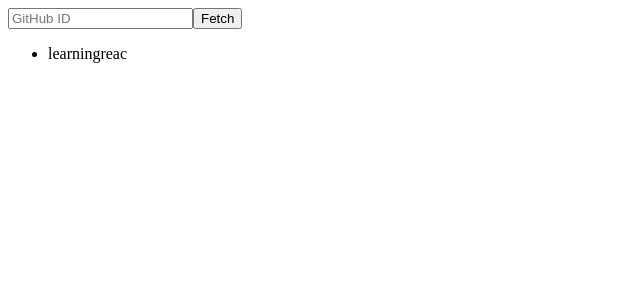
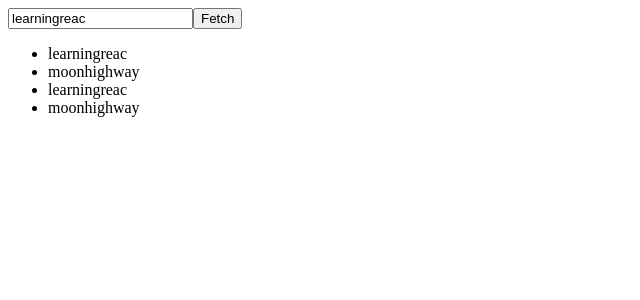
Before and after one commit to learningreac/checkbox, a React (Create React App) app: page / in a window 1280 px wide. Shown: the top 300 px of the page, without its empty margins (0-640 px from the left). Built offline with nearby package versions, Linux system fonts and the light colour scheme; no server answers.

Commit message:
The value of input box changes everytime when you click the item on HistoryList component

```diff
--- a/src/FetchUserInputbox.js
+++ b/src/FetchUserInputbox.js
@@ -1,4 +1,4 @@
-import React, { useState } from 'react';
+import React, { useEffect, useState } from 'react';
 
 const InputBox = ({fetchHistory, setFetchHistory, initialID, onNewFetch}) => {
     const [id, setID] = useState(initialID);
@@ -9,9 +9,17 @@ const InputBox = ({fetchHistory, setFetchHistory, initialID, onNewFetch}) => {
         setFetchHistory([...fetchHistory, id]);
     };
 
+    useEffect(()=>{
+        setID(initialID)
+    }, [initialID]);
+
+    console.log('initialid-->'+initialID);
+    console.log('current id-->'+id);
+
     return (
         <form onSubmit={submit}>
             <input
+                value={id}
                 onChange = {e => setID(e.target.value)}
                 type="text"
                 placeholder='GitHub ID'
--- a/src/GithubUser.js
+++ b/src/GithubUser.js
@@ -21,14 +21,14 @@ function GitHubUser({ login }) {
 
 export default function APP() {
     const [id, setID] = useState("learningreac" );
-    const [fetchHistory, setFetchHistory] = useState(["learningreac"] );
-    //const NewFetch = para => setID(para);
+    const [fetchHistory, setFetchHistory] = useState(["learningreac", "moonhighway", "learningreac", "moonhighway"] );
+
 
 
     return (
         <>
             <InputBox initialID={id} onNewFetch={setID} setFetchHistory={setFetchHistory} fetchHistory={fetchHistory}/>
-            <HistoryList FetchList = {fetchHistory} onNewFetch= {setID} />
+            <HistoryList FetchList = {fetchHistory} setcurrentid= {setID} />
             <GitHubUser login={id} />
         </>
     )
--- a/src/HistoryItem.js
+++ b/src/HistoryItem.js
@@ -1,7 +1,7 @@
 import React from 'react';
 
 
-const ListItem = ({username, onFetch}) =>
-   <li onClick = {() => onFetch(username)} > {username} </li>
+const ListItem = ({username, setcurrentid}) =>
+   <li onClick = {() => setcurrentid(username)} > {username} </li>
 
 export default ListItem;
--- a/src/fetchHistory.js
+++ b/src/fetchHistory.js
@@ -1,16 +1,16 @@
 import React from 'react';
 import ListItem from './HistoryItem';
 
-const HistoryList = ({ FetchList, onNewFetch}) => {
+const HistoryList = ({ FetchList, setcurrentid}) => {
 
     return (
         <>
             <ul>
-                {FetchList.map((item) => (
+                {FetchList.map((userID, i) => (
                     <ListItem
-                    key={item} // key is id
-                    username = {item}
-                    onFetch = {onNewFetch}
+                    key={i}
+                    username = {userID}
+                    setcurrentid = {setcurrentid}
                     />
                 ))}
             </ul>
```
